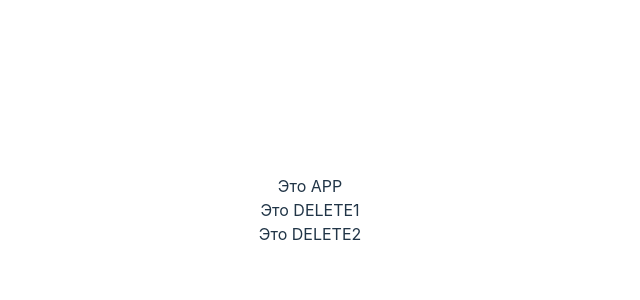
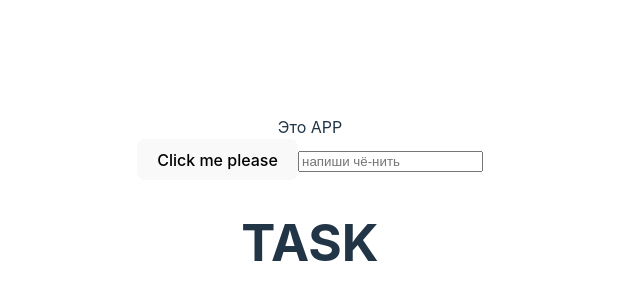
Before and after one commit to nakosta/test_github, a React (Vite) app: page / in a window 1280 px wide. Shown: the part 190-490 px from the top of the page, without its empty margins (330-970 px from the left). Built offline with nearby package versions, Linux system fonts and the light colour scheme.

Commit message:
just commit

```diff
--- a/src/App.tsx
+++ b/src/App.tsx
@@ -4,8 +4,9 @@ function App() {
   return (
     <>
       <div>Это APP</div>
-      <div>Это DELETE1</div>
-      <div>Это DELETE2</div>
+      <button>Click me please</button>
+      <input type="text" placeholder="напиши чё-нить" />
+      <h1>TASK</h1>
     </>
   );
 }
```
